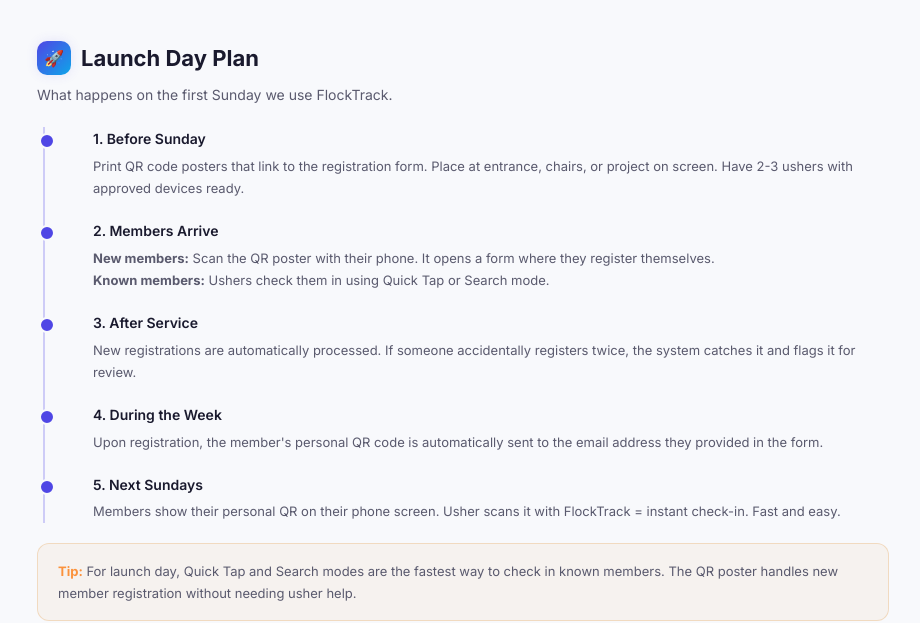
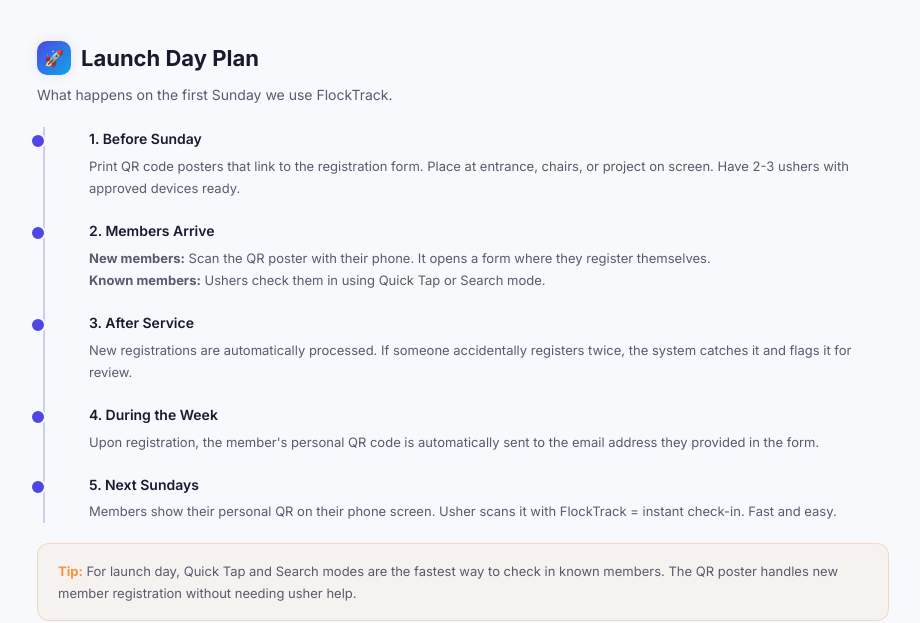
Before and after one commit to morkmork26/FlockTrack_JILGM_AttendanceApp, a plain HTML site: page index.html in a window 1280 px wide. Shown: the part 1300-1923 px from the top of the page, without its empty margins (177-1097 px from the left). Drawn offline with Linux system fonts and the light colour scheme.

Commit message:
Fix timeline dot centering

```diff
--- a/index.html
+++ b/index.html
@@ -60,9 +60,9 @@
 .toc ul{list-style:none;padding:0;display:grid;grid-template-columns:repeat(auto-fit,minmax(200px,1fr));gap:8px}
 .toc li a{font-size:14px;color:var(--accent2);text-decoration:none;font-weight:500;transition:color 0.2s}
 .toc li a:hover{color:var(--accent2)}
-.timeline{position:relative;padding-left:32px;border-left:2px solid rgba(79,70,229,0.25);margin-left:6px}
+.timeline{position:relative;padding-left:28px;border-left:2px solid rgba(79,70,229,0.25);margin-left:6px}
 .timeline-item{position:relative;margin-bottom:20px;padding-left:16px}
-.timeline-item::before{content:'';position:absolute;left:-38px;top:6px;width:12px;height:12px;border-radius:50%;background:var(--accent);border:2px solid var(--bg)}
+.timeline-item::before{content:'';position:absolute;left:-34px;top:6px;width:12px;height:12px;border-radius:50%;background:var(--accent);border:2px solid var(--bg);transform:translateX(-50%);margin-left:-1px}
 .timeline-item h4{font-size:14px;font-weight:600;color:var(--text);margin-bottom:4px}
 .timeline-item p{font-size:13px;color:var(--text2)}
 </style>
```
